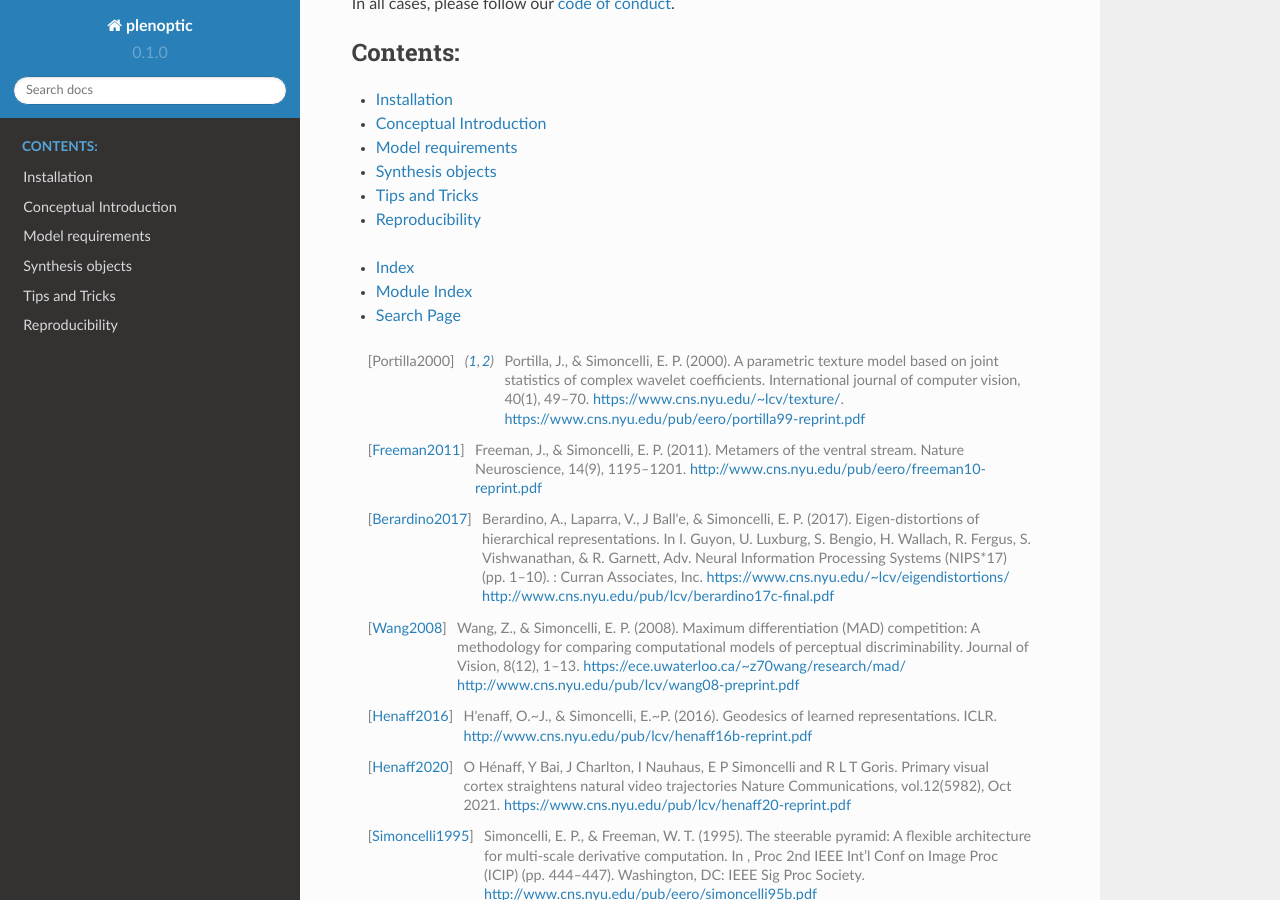
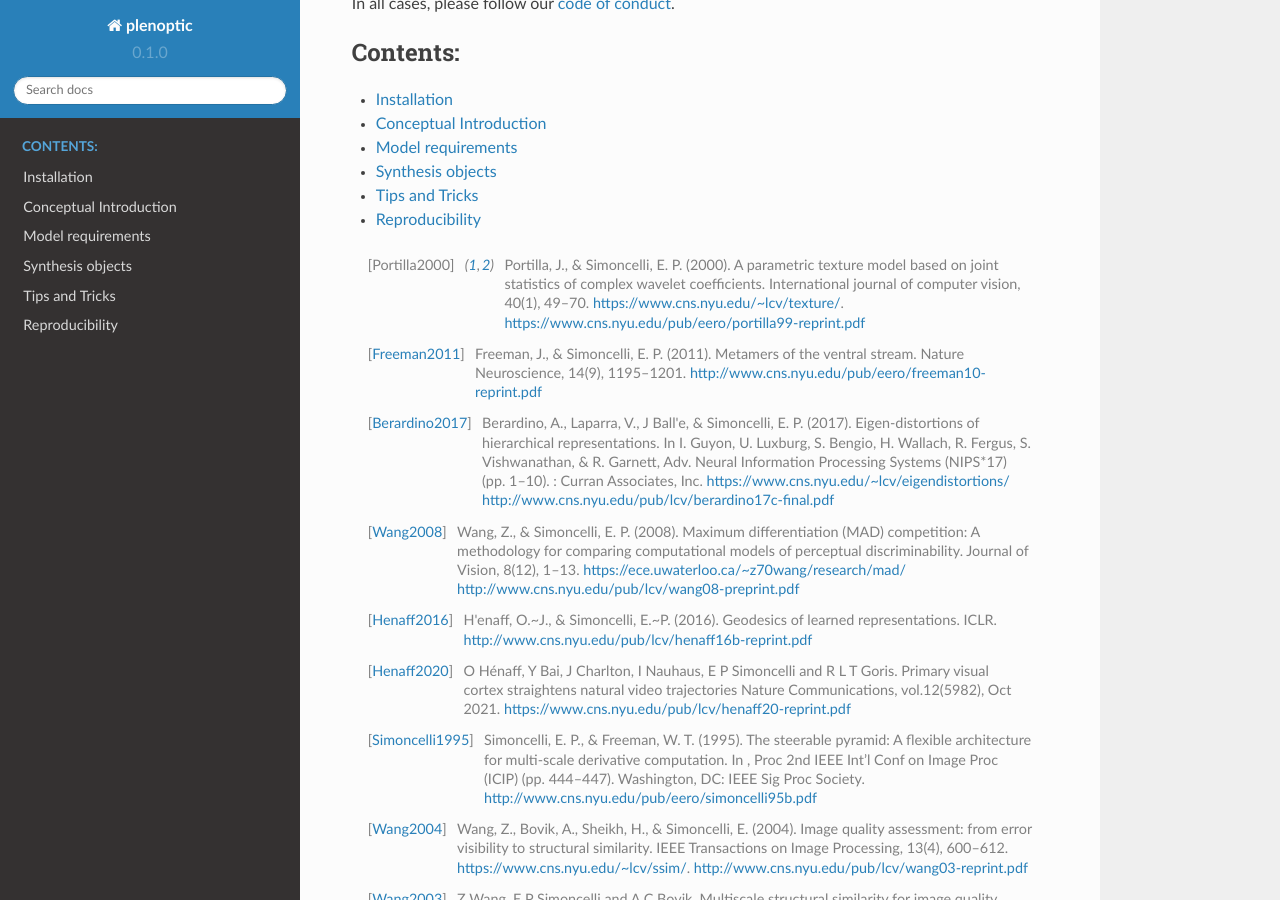
Before and after one commit to plenoptic-org/plenoptic, a Sphinx documentation site: the page built from docs/index.rst, in a window 1280 px wide and 900 px high, scrolled down 3140 px. Built offline with Sphinx 7.4.7 and the Read the Docs theme 2.0.0, drawn with Linux system fonts in a browser that asks for light colours; pages that are not in the unit, such as notebooks, are missing from menus; the version number is read from the project's files by our own code; some of the changed lines change nothing that is shown.

Commit message:
renames Modules, removes unnecessary parts

```diff
--- a/docs/index.rst
+++ b/docs/index.rst
@@ -170,7 +170,7 @@
    synthesis
    tips
    reproducibility
-   api/modules
+   Modules <api/modules>
 
 .. toctree::
    :titlesonly:
@@ -178,13 +178,6 @@
    :caption: Tutorials and examples
 
    tutorials/*
-
-Indices and tables
-==================
-
-* :ref:`genindex`
-* :ref:`modindex`
-* :ref:`search`
 
 .. [Portilla2000] Portilla, J., & Simoncelli, E. P. (2000). A parametric texture
    model based on joint statistics of complex wavelet coefficients.
```
